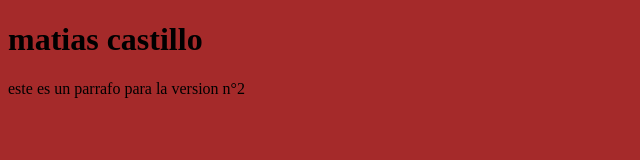
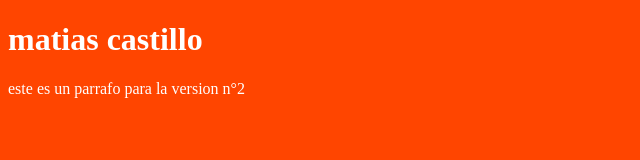
Before and after one commit to antipatiko23/ejemplos, a plain HTML site: page css/index.html in a window 1280 px wide. Shown: the whole page, without its empty margins (0-640 px from the left). Drawn offline with Linux system fonts and the light colour scheme.

Commit message:
color de fondo naranjo

```diff
--- a/css/style.css
+++ b/css/style.css
@@ -1,3 +1,3 @@
 body{
- background-color: brown;
-}
+ background-color: orangered;
+ color: white;}
```
